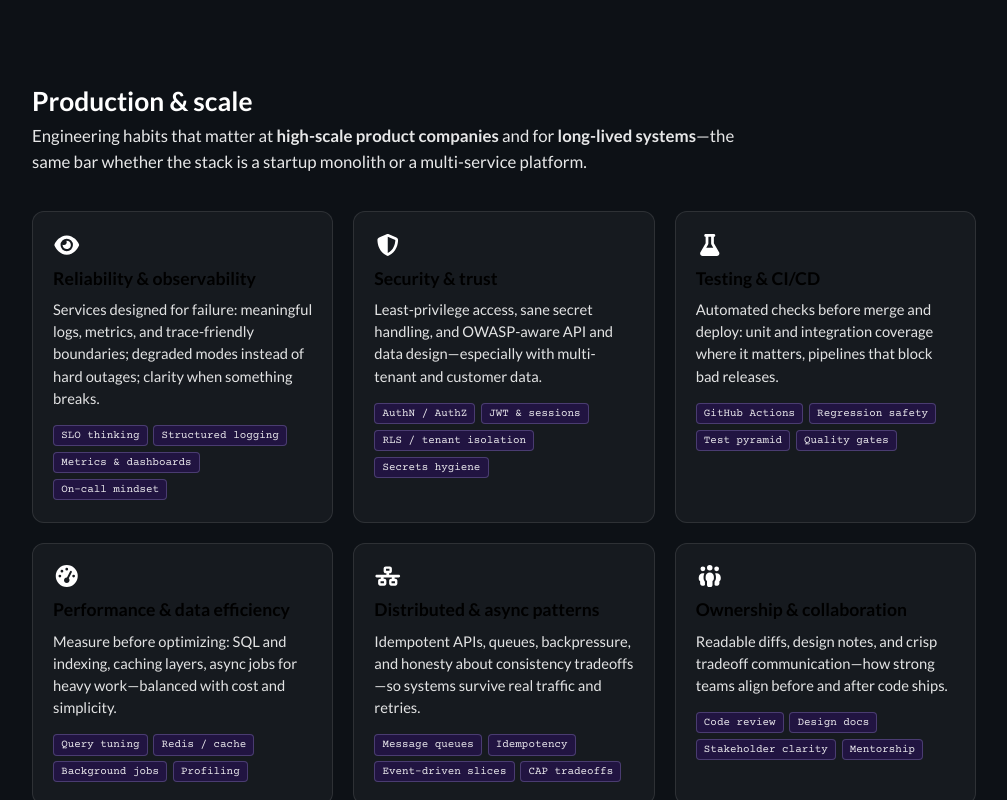
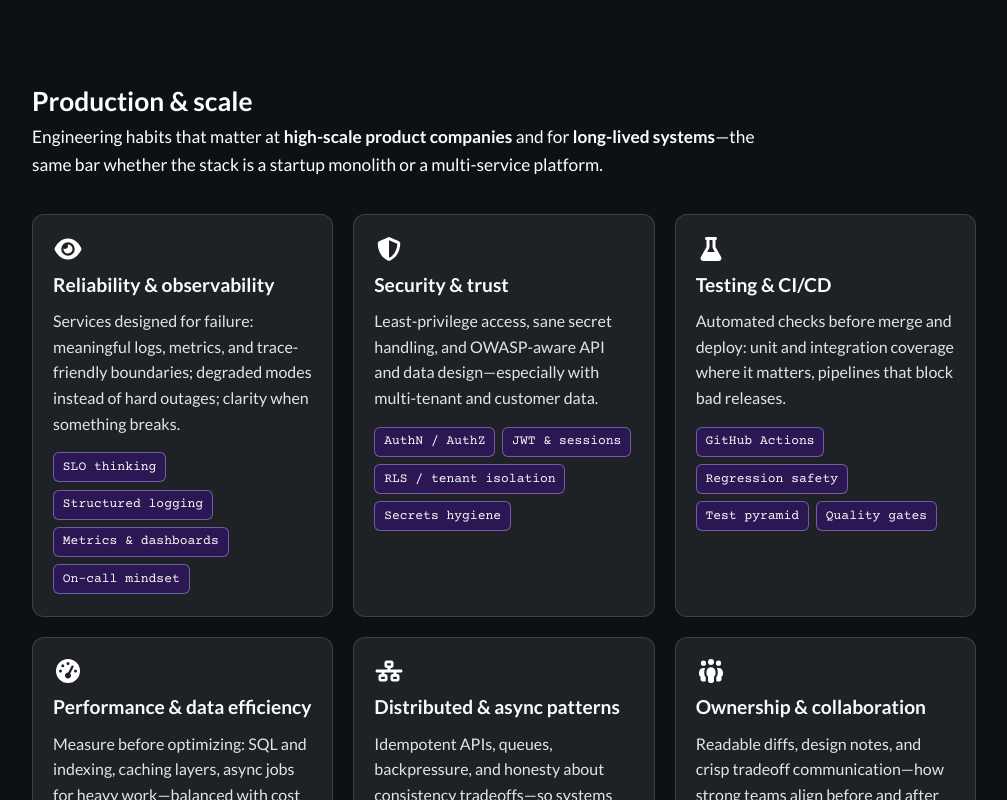
Before and after one commit to Commanderadi/portfolio, a React (Vite) app: page / in a window 1280 px wide. Shown: the part 1900-2700 px from the top of the page, without its empty margins (136-1143 px from the left). Built offline with nearby package versions, Linux system fonts and the light colour scheme.

Commit message:
fix: improve Production & scale section readability (contrast, type, tags)

```diff
--- a/src/components/SystemsSection.tsx
+++ b/src/components/SystemsSection.tsx
@@ -31,7 +31,7 @@ export function SystemsSection() {
         <div className="systems-grid">
           {engineeringPractices.map((item, i) => (
             <article key={item.title} className="systems-card">
-              <FontAwesomeIcon icon={ICONS[i]} className="systems-card-icon" size="lg" />
+              <FontAwesomeIcon icon={ICONS[i]} className="systems-card-icon" size="xl" aria-hidden />
               <h3>{item.title}</h3>
               <p>{item.body}</p>
               <ul className="systems-keywords">
--- a/src/styles/portfolio.css
+++ b/src/styles/portfolio.css
@@ -326,9 +326,10 @@ a {
 .systems-lead {
   margin: 0 0 2.25rem;
   max-width: 46rem;
-  line-height: 1.55;
-  font-size: 1.05rem;
-  opacity: 0.9;
+  line-height: 1.6;
+  font-size: 1.08rem;
+  color: #f4f4f5;
+  opacity: 1;
 }
 
 .systems-grid {
@@ -340,8 +341,8 @@ a {
 .systems-card {
   border-radius: 12px;
   padding: 1.35rem 1.25rem;
-  background: rgba(255, 255, 255, 0.04);
-  border: 1px solid rgba(255, 255, 255, 0.1);
+  background: rgba(255, 255, 255, 0.07);
+  border: 1px solid rgba(255, 255, 255, 0.14);
   transition:
     border-color 0.2s ease,
     box-shadow 0.2s ease;
@@ -353,22 +354,26 @@ a {
 }
 
 .systems-card-icon {
-  color: #c4b5fd;
+  color: #ddd6fe;
   margin-bottom: 0.75rem;
   display: block;
+  font-size: 1.5rem;
 }
 
 .systems-card h3 {
-  margin: 0 0 0.6rem;
-  font-size: 1.1rem;
-  color: inherit;
+  margin: 0 0 0.65rem;
+  font-size: 1.2rem;
+  font-weight: 700;
+  color: #fafafa;
+  line-height: 1.3;
 }
 
 .systems-card p {
   margin: 0 0 1rem;
-  font-size: 0.92rem;
-  line-height: 1.5;
-  opacity: 0.88;
+  font-size: 1rem;
+  line-height: 1.6;
+  color: #e4e4e7;
+  opacity: 1;
 }
 
 .systems-keywords {
@@ -377,17 +382,19 @@ a {
   list-style: none;
   display: flex;
   flex-wrap: wrap;
-  gap: 0.35rem;
+  gap: 0.45rem;
 }
 
 .systems-keywords li {
   font-family: 'Courier Prime', monospace;
-  font-size: 0.68rem;
-  padding: 0.2rem 0.45rem;
-  border-radius: 4px;
-  background: rgba(80, 0, 202, 0.2);
-  border: 1px solid rgba(196, 181, 253, 0.25);
-  color: rgba(255, 255, 255, 0.9);
+  font-size: 0.8125rem;
+  font-weight: 500;
+  padding: 0.35rem 0.55rem;
+  border-radius: 6px;
+  background: rgba(80, 0, 202, 0.28);
+  border: 1px solid rgba(196, 181, 253, 0.45);
+  color: #fafafa;
+  line-height: 1.3;
 }
 
 @media (max-width: 992px) {
@@ -418,9 +425,18 @@ a {
 }
 
 .main-container.light-mode .systems-keywords li {
-  background: rgba(91, 33, 182, 0.08);
-  border-color: rgba(91, 33, 182, 0.2);
-  color: #1f2937;
+  font-size: 0.8125rem;
+  background: rgba(91, 33, 182, 0.1);
+  border-color: rgba(91, 33, 182, 0.35);
+  color: #111827;
+}
+
+.main-container.light-mode .systems-card h3 {
+  color: #111827;
+}
+
+.main-container.light-mode .systems-card p {
+  color: #374151;
 }
 
 @media (max-width: 768px) {
```
